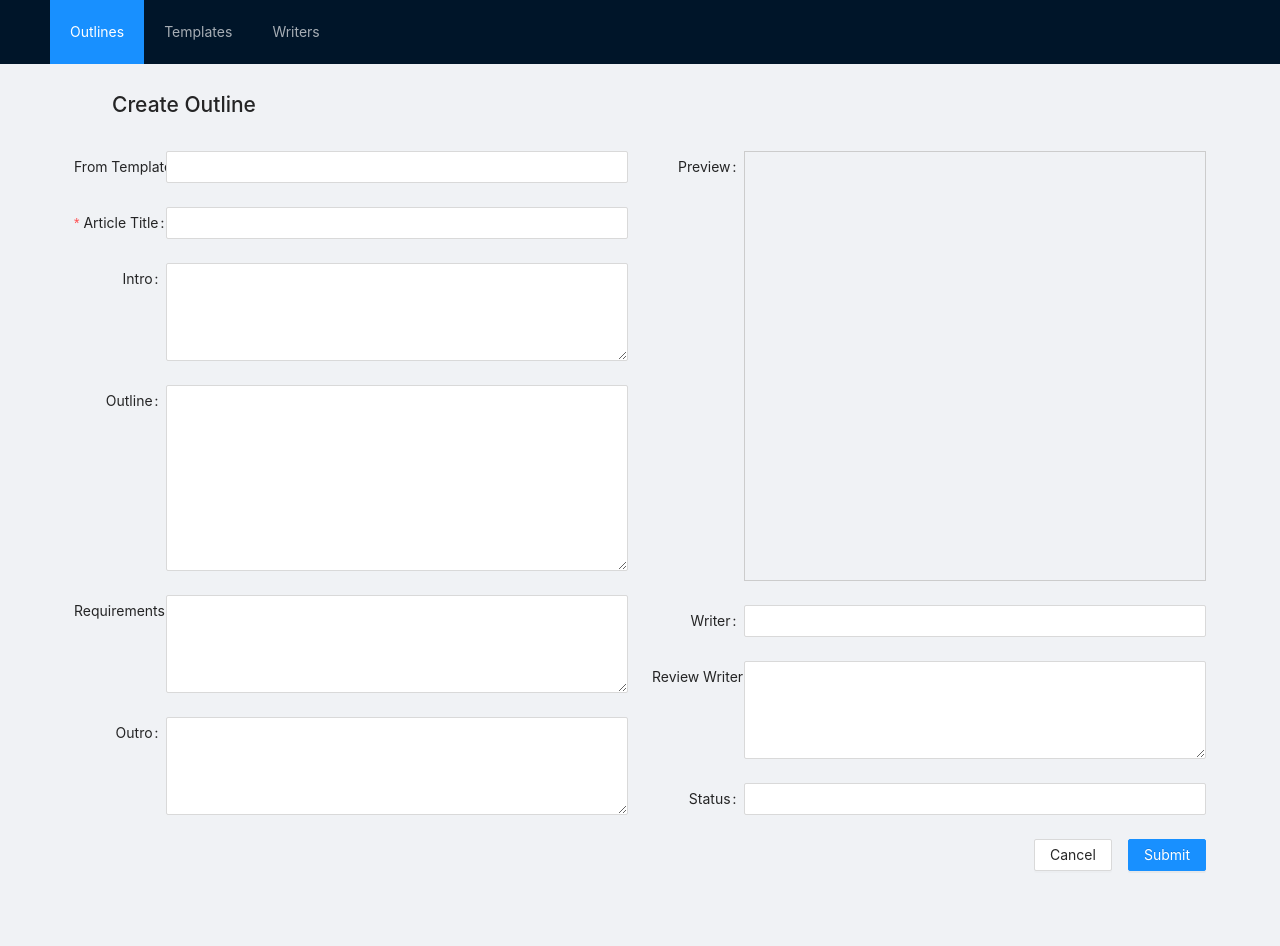
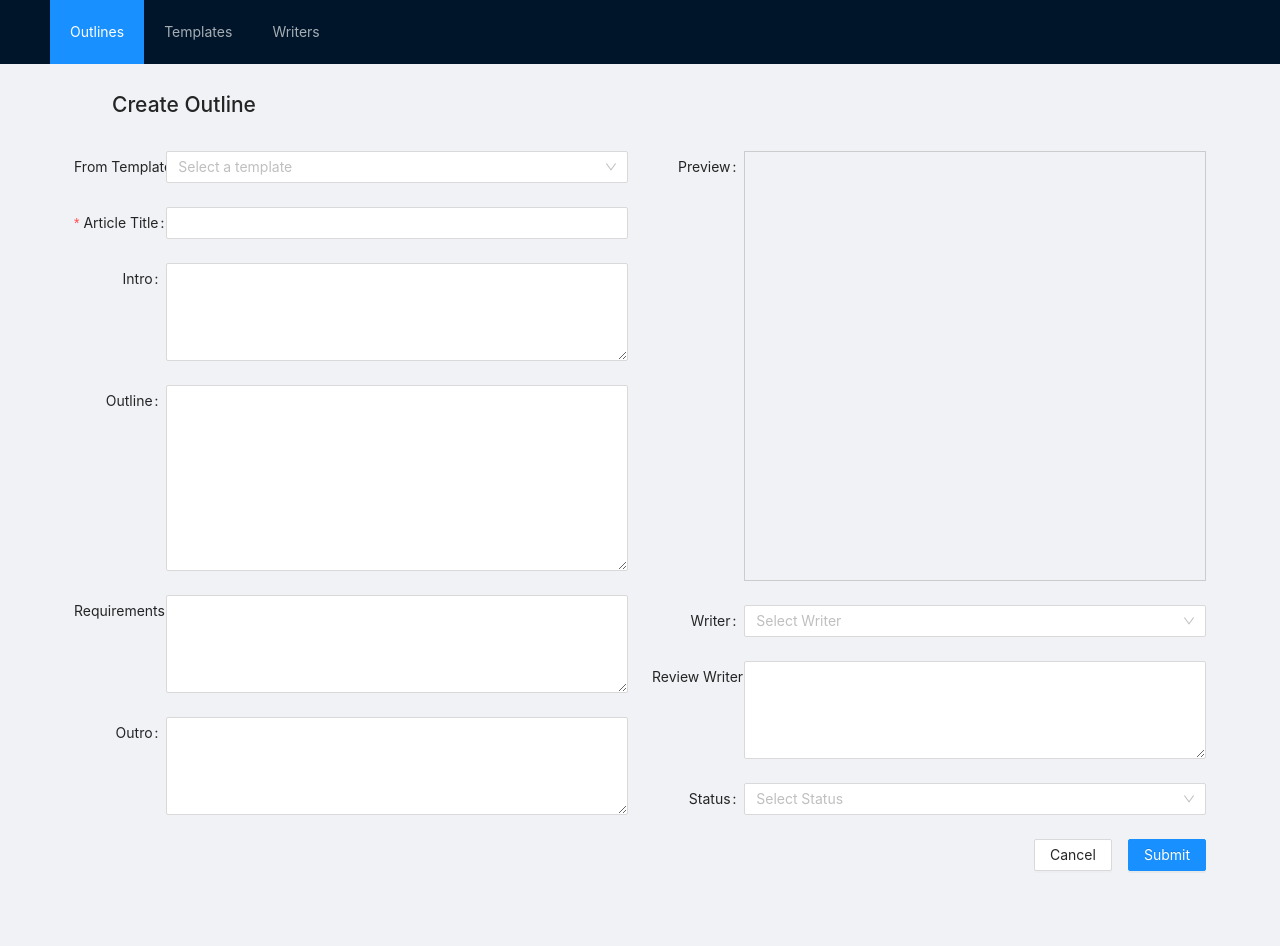
Before and after one commit to Runebjo/Outsourcer, a React (Create React App) app: page /outlines/edit/1 in a window 1280 px wide. Shown: the top 946 px of the page. Built offline with nearby package versions, Linux system fonts and the light colour scheme.

Commit message:
Adding dropdowns to create outline

```diff
--- a/src/components/outlinesEdit.js
+++ b/src/components/outlinesEdit.js
@@ -1,5 +1,6 @@
 import React, { useState } from 'react'
-import { Form, Input, Button, Dropdown, Row, Col, Space } from 'antd';
+import { Form, Input, Button, Select, Row, Col, Space } from 'antd';
+import { Link } from 'react-router-dom';
 
 export const OutlinesEdit = () => {
 
@@ -9,10 +10,31 @@ export const OutlinesEdit = () => {
     const [requirements, setRequirements] = useState('');
     const [outro, setOutro] = useState('');
 
+    const { Option } = Select;
+
     const layout = {
         labelCol: { span: 4 },
         wrapperCol: { span: 24 },
     };
+
+    const templates = [
+        { id: 1, name: "Response post" },
+        { id: 2, name: "vs post" },
+        { id: 3, name: "Best X from Y" }
+    ]
+
+    const statuses = [
+        { id: 1, name: "Unwritten" },
+        { id: 2, name: "Waiting Response" },
+        { id: 3, name: "In Progress" },
+        { id: 4, name: "Published" }
+    ]
+
+    const writers = [
+        { id: 1, name: "Subho" },
+        { id: 2, name: "Lalegarde" },
+        { id: 3, name: "MonetizedSite" }
+    ]
 
     const onFinish = values => {
         console.log('Success:', values);
@@ -35,6 +57,10 @@ export const OutlinesEdit = () => {
         )
     }
 
+    function onTemplateChange(key) {
+        console.log("template change", key);
+    }
+
     return (
         <>
             <h1 style={{ marginLeft: 38, marginBottom: 30 }}>Create Outline</h1>
@@ -50,7 +76,15 @@ export const OutlinesEdit = () => {
                             label="From Template"
                             name="template"
                         >
-                            <Input />
+                            <Select
+                                placeholder="Select a template"
+                                onChange={onTemplateChange}
+                                allowClear
+                            >
+                                {templates.map(t => {
+                                    return <Option key={t.id} value={t.id}>{t.name}</Option>
+                                })}
+                            </Select>
                         </Form.Item>
 
                         <Form.Item
@@ -90,14 +124,20 @@ export const OutlinesEdit = () => {
                             label="Preview"
                             name="preview"
                         >
-                            {/* <Input.TextArea rows={13} disabled value={title} /> */}
                             {preview()}
                         </Form.Item>
                         <Form.Item
                             label="Writer"
                             name="writer"
                         >
-                            <Input />
+                            <Select
+                                placeholder="Select Writer"
+                                allowClear
+                            >
+                                {writers.map(t => {
+                                    return <Option key={t.id} value={t.name}>{t.name}</Option>
+                                })}
+                            </Select>
                         </Form.Item>
                         <Form.Item
                             label="Review Writer"
@@ -109,7 +149,14 @@ export const OutlinesEdit = () => {
                             label="Status"
                             name="status"
                         >
-                            <Input />
+                            <Select
+                                placeholder="Select Status"
+                                allowClear
+                            >
+                                {statuses.map(t => {
+                                    return <Option key={t.id} value={t.name}>{t.name}</Option>
+                                })}
+                            </Select>
                         </Form.Item>
                     </Col>
                 </Row>
@@ -118,11 +165,11 @@ export const OutlinesEdit = () => {
                         <Form.Item>
                             <Space size="middle">
                                 <Button type="default" htmlType="button">
-                                    Cancel
-                            </Button>
+                                    <Link to="/">Cancel</Link>
+                                </Button>
                                 <Button type="primary" htmlType="submit">
                                     Submit
-                            </Button>
+                                </Button>
                             </Space>
                         </Form.Item>
                     </Col>
```
